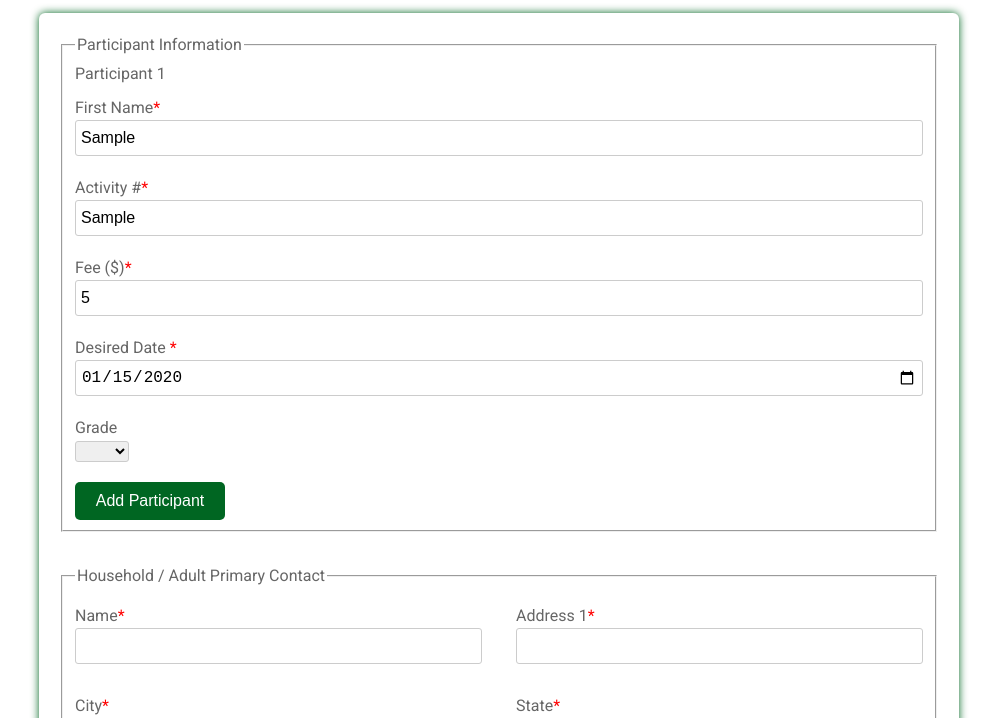
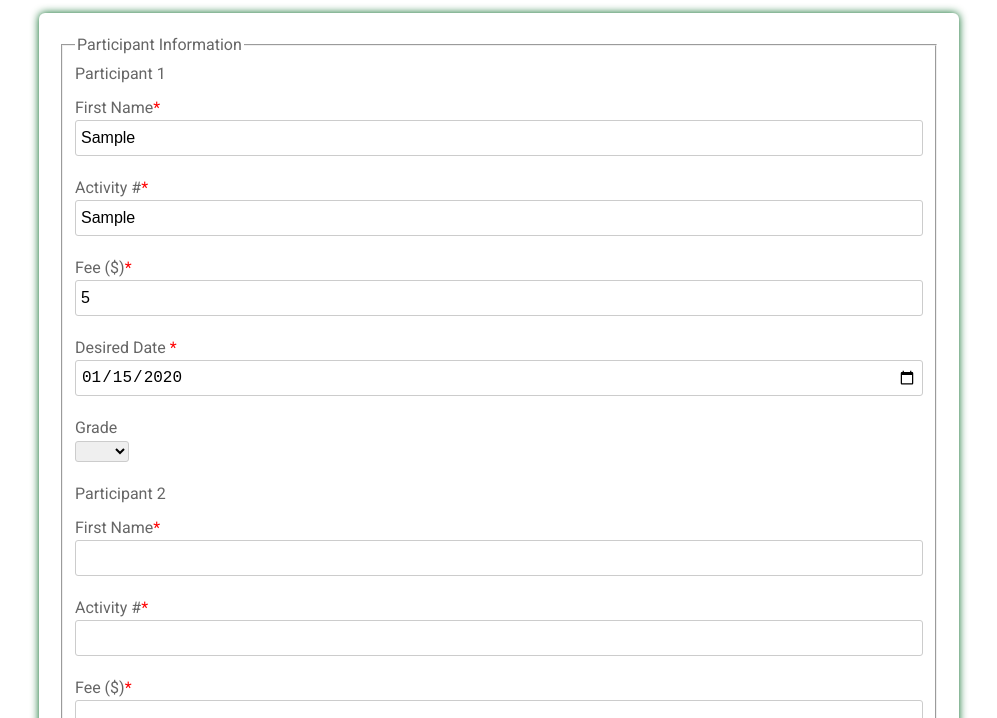
Before and after one commit to TheChiporpoise/WDD131, a plain HTML site: page register/index.html in a window 1280 px wide. Both pictures are taken after typing "Sample", "Sample", "5", "2020-01-15" into the empty fields and a click on the button "Add Participant". Shown: the part 82-800 px from the top of the page, without its empty margins (141-1138 px from the left). Drawn offline with Linux system fonts and the light colour scheme.

Commit message:
initial js

```diff
--- a/register/index.html
+++ b/register/index.html
@@ -8,6 +8,7 @@
       rel="stylesheet"
     />
     <link rel="stylesheet" href="register.css" />
+    <script src="register.js" defer></script>
   </head>
   <body>
     <div class="testbox">
@@ -19,19 +20,19 @@
             <p>Participant 1</p>
             <div class="item">
               <label for="fname"> First Name<span>*</span></label>
-              <input id="fname" type="text" name="fname" value="" required />
+              <input id="fname1" type="text" name="fname" value="" required />
             </div>
             <div class="item activities">
               <label for="activity">Activity #<span>*</span></label>
-              <input id="activity" type="text" name="activity" />
+              <input id="activity1" type="text" name="activity" />
             </div>
             <div class="item">
               <label for="fee">Fee ($)<span>*</span></label>
-              <input id="fee" type="number" name="fee" />
+              <input id="fee1" type="number" name="fee" />
             </div>
             <div class="item">
               <label for="date">Desired Date <span>*</span></label>
-              <input id="date" type="date" name="date" />
+              <input id="date1" type="date" name="date" />
             </div>
             <div class="item">
               <p>Grade</p>
--- /dev/null
+++ b/register/register.js
@@ -0,0 +1,47 @@
+var participantCount = 1;
+
+document.getElementById('add').addEventListener('click', function() {
+    lastParticipant = document.querySelector('.participant' + (participantCount));
+
+    participantCount++;
+
+    lastParticipant.insertAdjacentHTML('afterend',
+    `<section class="participant${participantCount}">
+            <p>Participant ${participantCount}</p>
+            <div class="item">
+                  <label for="fname"> First Name<span>*</span></label>
+                  <input id="fname" type="text" name="fname" value="" required />
+            </div>
+            <div class="item activities">
+                <label for="activity">Activity #<span>*</span></label>
+                <input id="activity" type="text" name="activity" />
+            </div>
+            <div class="item">
+                <label for="fee">Fee ($)<span>*</span></label>
+                <input id="fee" type="number" name="fee" />
+            </div>
+            <div class="item">
+                <label for="date">Desired Date <span>*</span></label>
+                <input id="date" type="date" name="date" />
+            </div>
+            <div class="item">
+                <p>Grade</p>
+                <select>
+                    <option selected value="" disabled selected></option>
+                    <option value="1">1st</option>
+                    <option value="2">2nd</option>
+                    <option value="3">3rd</option>
+                    <option value="4">4th</option>
+                    <option value="5">5th</option>
+                    <option value="6">6th</option>
+                    <option value="7">7th</option>
+                    <option value="8">8th</option>
+                    <option value="9">9th</option>
+                    <option value="10">10th</option>
+                    <option value="11">11th</option>
+                    <option value="12">12th</option>
+                </select>
+            </div>
+        </section>`
+    );
+});
```
